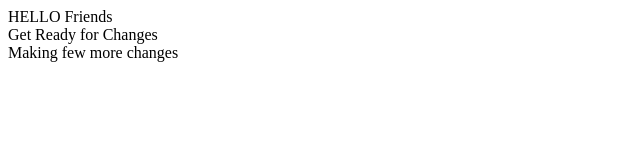
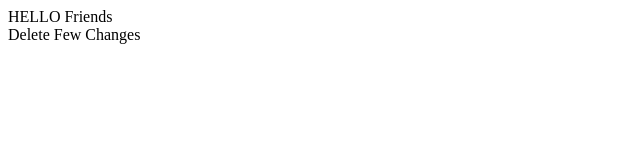
Before and after one commit to patelvik999/Demo, a plain HTML site: page index.html in a window 1280 px wide. Shown: the whole page, without its empty margins (0-640 px from the left). Drawn offline with Linux system fonts and the light colour scheme.

Commit message:
Update index.html

```diff
--- a/index.html
+++ b/index.html
@@ -1,5 +1,3 @@
 <div>HELLO Friends</div>
 
-<div>Get Ready for Changes</div>
-
-<div>Making few more changes</div>
+<div>Delete Few Changes</div>
```
